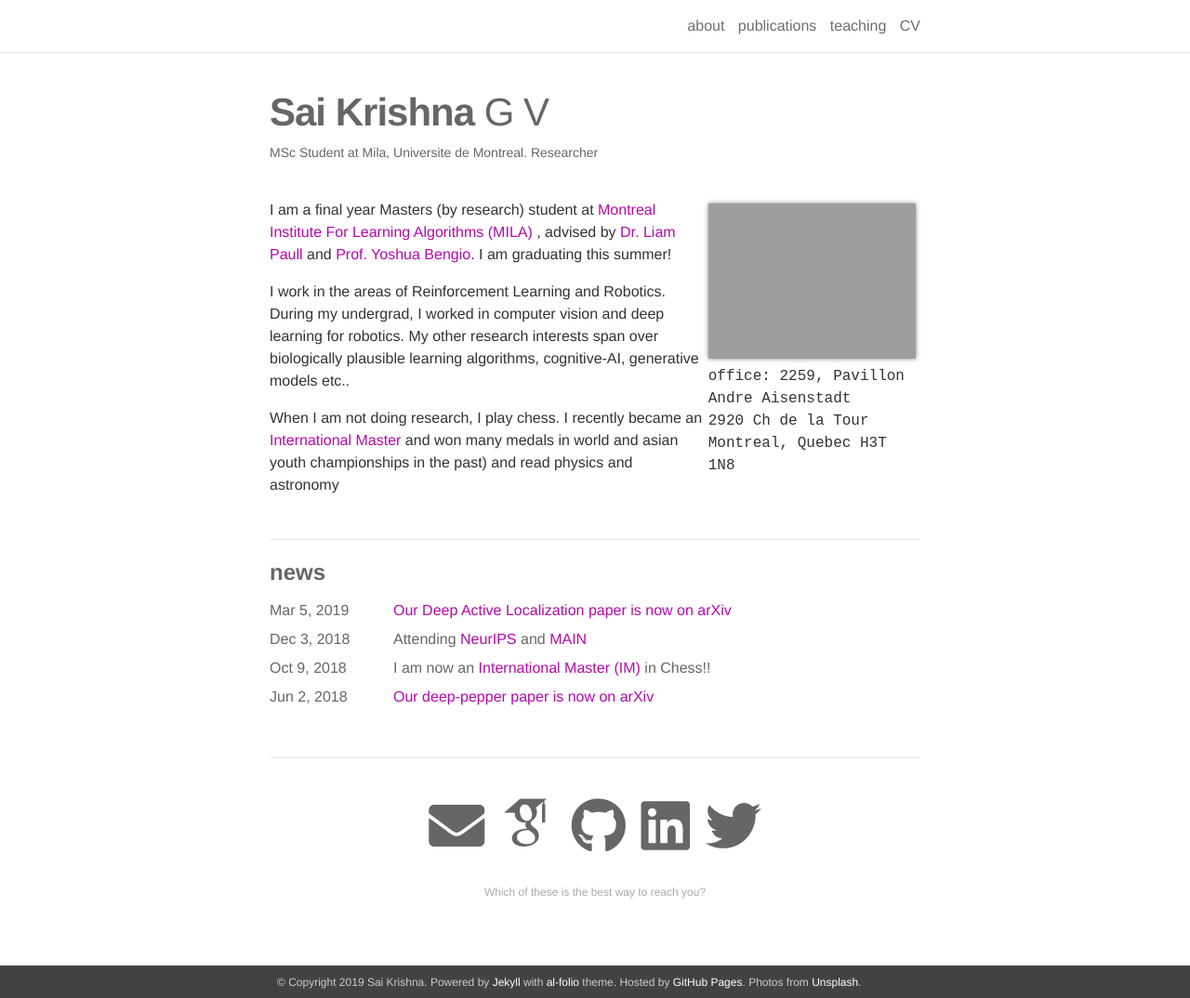
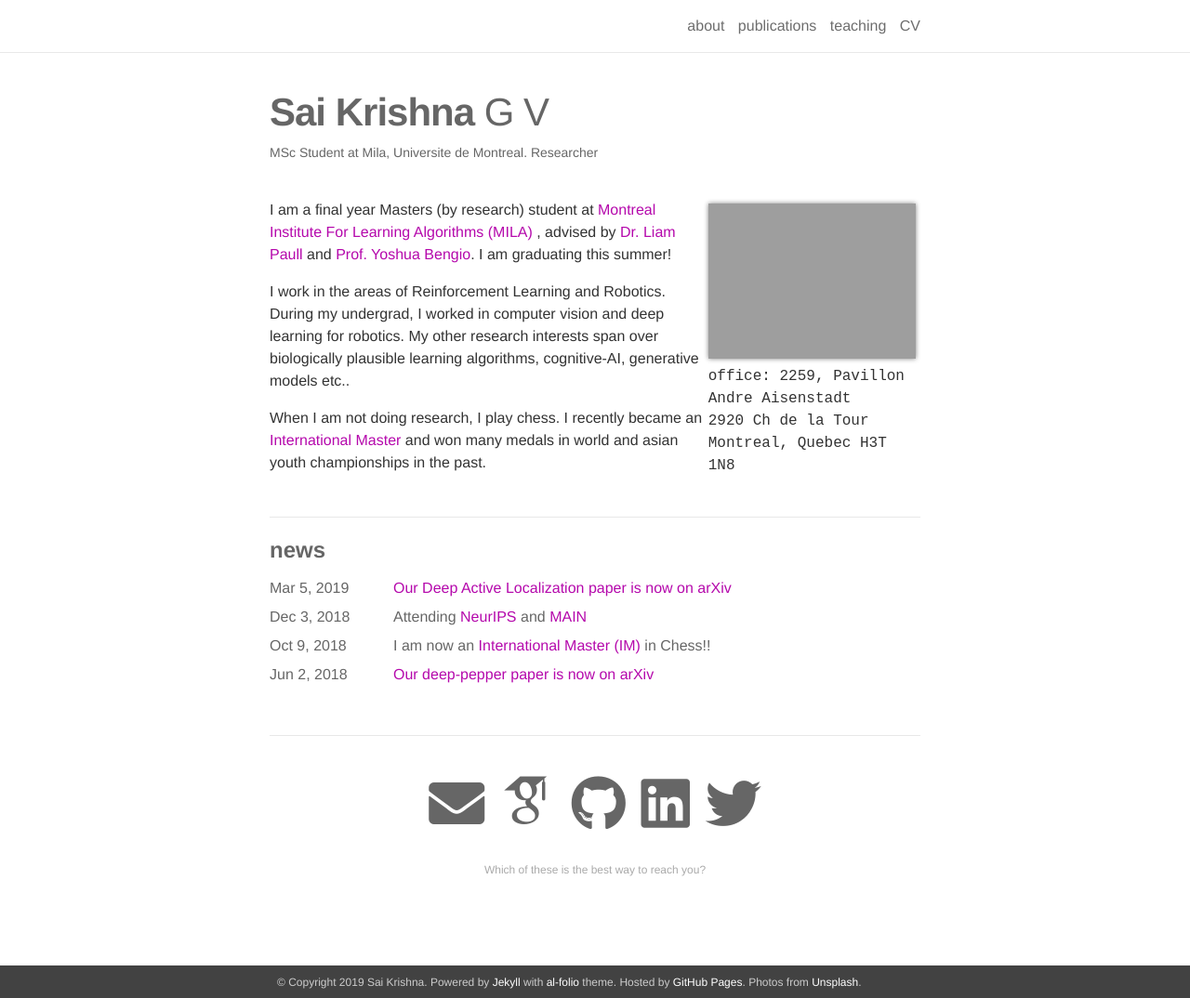
Before and after one commit to saikrishna-1996/saikrishna-1996.github.io, a Jekyll site: the page built from _pages/about.md, in a window 1280 px wide and 1074 px high. Shown: the whole window at 93% size. Built offline with Jekyll 4.4.1, drawn with Linux system fonts in a browser that asks for light colours; some web fonts are replaced.

Commit message:
announcements

```diff
--- a/_pages/about.md
+++ b/_pages/about.md
@@ -21,4 +21,4 @@ I am a final year Masters (by research) student at
 
 I work in the areas of Reinforcement Learning and Robotics. During my undergrad, I worked in computer vision and deep learning for robotics. My other research interests span over biologically plausible learning algorithms, cognitive-AI, generative models etc..
 
-When I am not doing research, I play chess. I recently became an [International Master](http://ratings.fide.com/card.phtml?event=5028280) and won many medals in world and asian youth championships in the past) and read physics and astronomy
+When I am not doing research, I play chess. I recently became an [International Master](http://ratings.fide.com/card.phtml?event=5028280) and won many medals in world and asian youth championships in the past.
```
